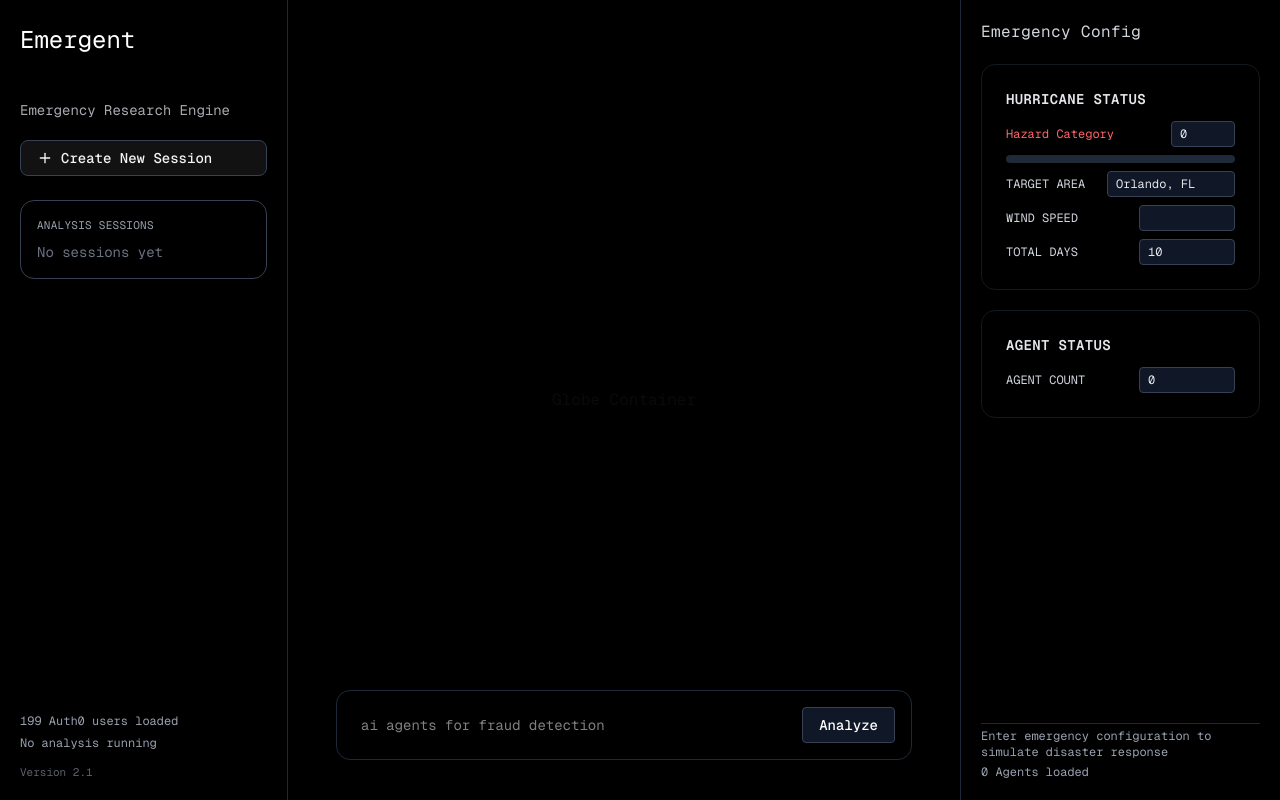
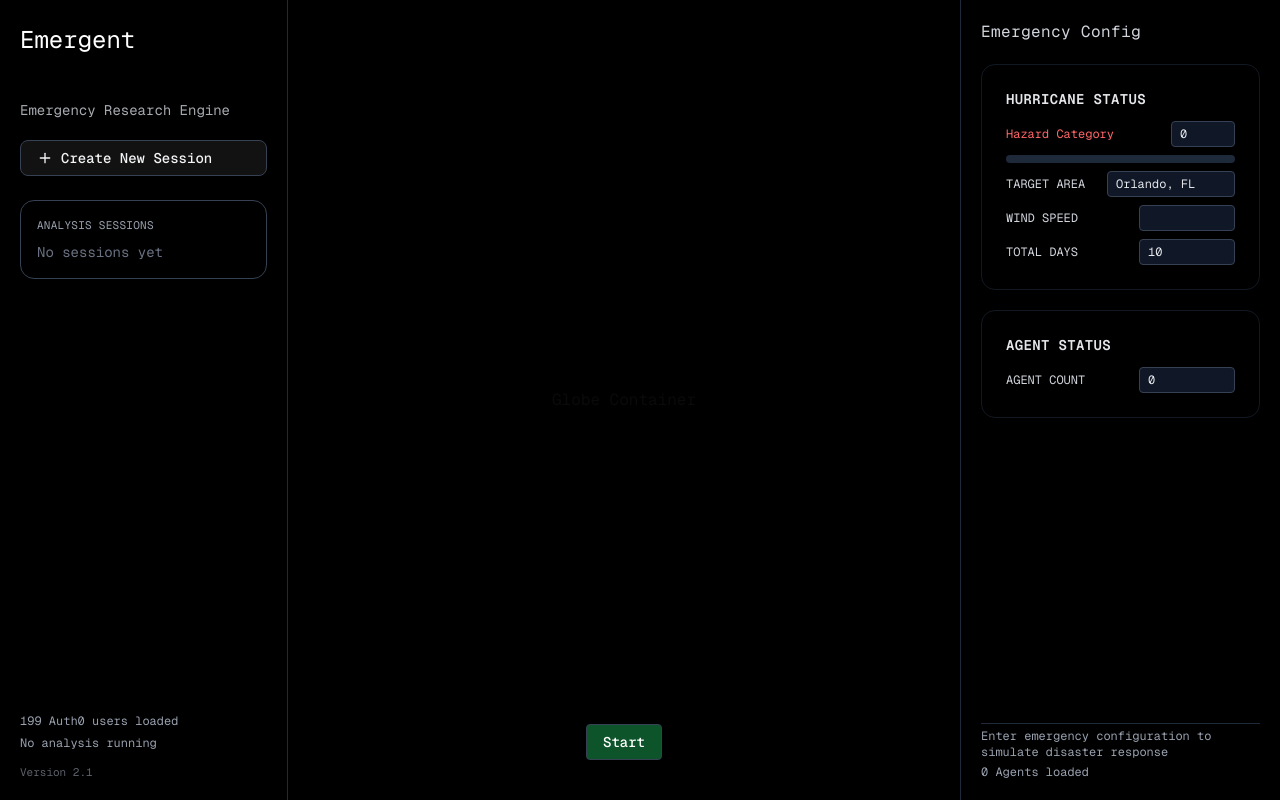
Before and after one commit to myr124/knighthacks2025, a Next.js app: page / in a window 1280 px wide. Built offline with nearby package versions, Linux system fonts and the light colour scheme.

Commit message:
new changes

```diff
--- a/app/components/ChatBox.tsx
+++ b/app/components/ChatBox.tsx
@@ -17,25 +17,12 @@ const ChatBox: React.FC = () => {
 
   return (
     <div className="absolute left-0 right-0 bottom-10 flex items-end justify-center pointer-events-none">
-      <form
-        onSubmit={handleSend}
-        className="w-full max-w-xl bg-black/80 rounded-xl shadow-lg border border-gray-800 p-4 flex items-center gap-4 pointer-events-auto"
-      >
-        <input
-          type="text"
-          className="flex-1 bg-transparent text-white font-mono text-sm border-none outline-none px-2 py-2"
-          placeholder="ai agents for fraud detection"
-          value={prompt}
-          onChange={e => setPrompt(e.target.value)}
-          autoFocus
-        />
-        <Button
+      <Button
           type="submit"
-          className="text-sm bg-gray-900 text-white px-4 py-3 rounded font-mono border border-gray-700 hover:bg-gray-800"
+          className="text-sm bg-green-900 text-white px-4 py-3 rounded font-mono border border-gray-700 hover:bg-gray-800"
         >
-          Analyze
+          Start
         </Button>
-      </form>
     </div>
   );
 };
```
